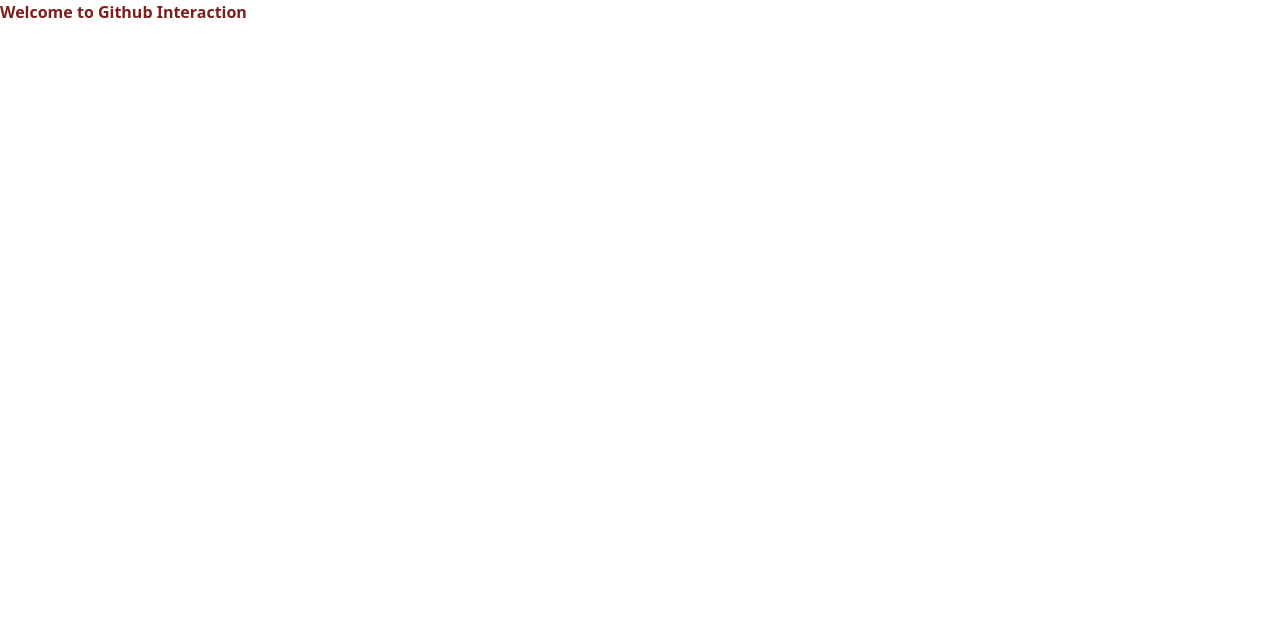
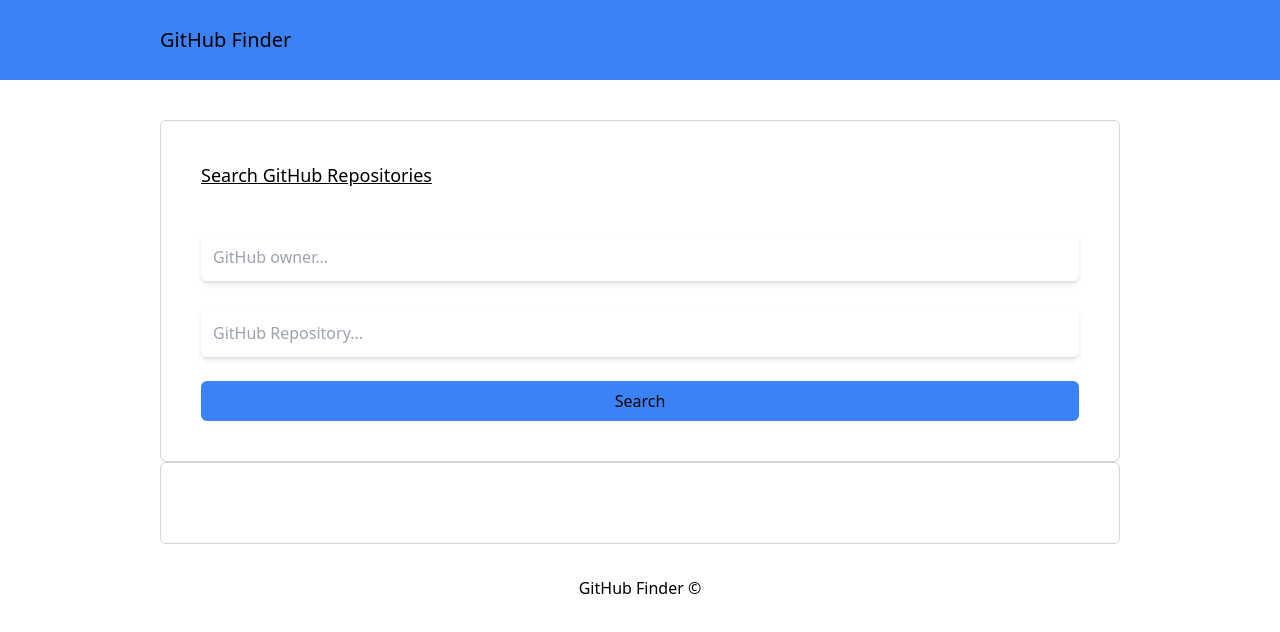
Before and after one commit to AnujaJadhav9955/github-interaction, a website built with webpack: page src/index.html in a window 1280 px wide. Built offline with nearby package versions, Linux system fonts and the light colour scheme.

Commit message:
Implemented interactive form to enter repo name and owner name

```diff
--- a/src/index.html
+++ b/src/index.html
@@ -1,13 +1,43 @@
 <!DOCTYPE html>
-<html lang="en">
-<head>
-    <meta charset="UTF-8">
-    <meta http-equiv="X-UA-Compatible" content="IE=edge">
-    <meta name="viewport" content="width=device-width, initial-scale=1.0">
-    <title>Github</title>
-</head>
-<body>
-    <h1 class="text-red-900">Welcome to Github Interaction</h1>
-    <script src="./bundle.js"></script>
-</body>
+<html>
+  <head>
+    <title>GitHub</title>
+    <meta http-equiv="X-UA-Compatible" content="IE=edge" />
+  </head>
+  <body>
+    <div class="flex h-20 pl-40 mb-10 text-xl items-center w-full bg-blue-500">
+      GitHub Finder
+    </div>
+    <div class="flex flex-col mx-40 border rounded-md p-10 border-gray-300">
+      <div class="pb-10 text-lg underline">Search GitHub Repositories</div>
+      <input
+        type="text"
+        name=""
+        id="searchUser"
+        class="mt-1 block w-full rounded-md border-gray-300 px-3 py-3 shadow-md focus:border-indigo-300 focus:ring focus:ring-indigo-200 focus:ring-opacity-50"
+        placeholder="GitHub owner..."
+      />
+      <br />
+      <input
+        type="text"
+        name=""
+        id="searchRepo"
+        class="mt-1 block w-full rounded-md border-gray-300 px-3 py-3 shadow-md focus:border-indigo-300 focus:ring focus:ring-indigo-200 focus:ring-opacity-50"
+        placeholder="GitHub Repository..."
+      />
+      <br />
+      <button
+        id="searchBtn"
+        class="bg-blue-500 w-full py-2 text-grey-center rounded-md hover:bg-blue-600 transition-colors"
+      >
+        Search
+      </button>
+    </div>
+    <div
+      id="profile"
+      class="flex flex-col mx-40 border rounded-md p-10 border-gray-300"
+    ></div>
+    <footer class="text-center mt-5 p-3 bg-light">GitHub Finder &copy;</footer>
+  </body>
+  <script src="bundle.js"></script>
 </html>
```
